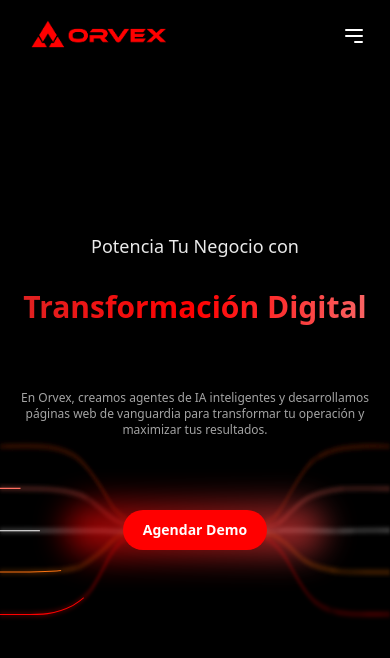
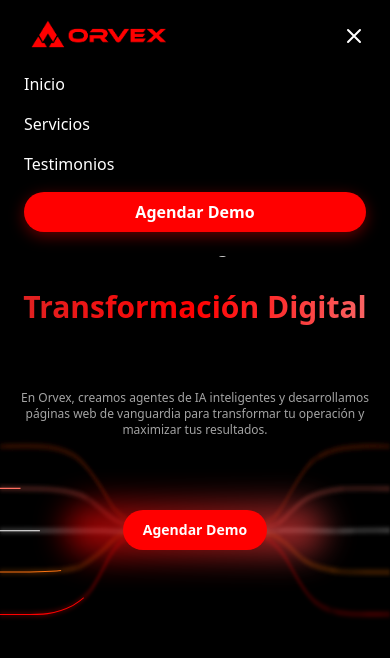
Before and after one commit to henryaf0519/jairoLanding, a React (Vite) app: page / in a window 390 px wide. Both pictures are taken after a click on the button 354 px from the left and 35 px from the top of the page. Shown: the top 658 px of the page. Built offline with nearby package versions, Linux system fonts and the light colour scheme; the HTML template or start-up script is replaced by a standard one.

Commit message:
header mobile

```diff
--- a/src/components/footer.tsx
+++ b/src/components/footer.tsx
@@ -8,16 +8,8 @@
   const [isModalOpen, setIsModalOpen] = useState(false);
   const primaryColor = "#FF0000"; // Rojo de Orvex
    const modal = (
-    <div
-      className="
-          fixed inset-0
-          z-[9999]               /* z-index superalto */
-          flex items-center justify-center
-          bg-darkBgColor bg-opacity-50
-
-        "
-    >
-      <div className="h-[800px] border border-white bg-darkBgColor rounded-3xl shadow-lg p-6 w-full max-w-md relative">
+          <div className="fixed inset-0 z-[9999] flex items-center justify-center bg-darkBgColor bg-opacity-50">
+        <div className="relative bg-darkBgColor rounded-3xl shadow-lg p-6 w-full max-w-md h-[90vh] sm:h-[90vh] overflow-auto border-2 border-white">
           {/* Botón de cerrar */}
           <button
             onClick={() => setIsModalOpen(false)}
--- a/src/components/header.tsx
+++ b/src/components/header.tsx
@@ -4,47 +4,27 @@
 
 const Header = () => {
   const [isModalOpen, setIsModalOpen] = useState(false);
+  const [isMenuOpen, setIsMenuOpen] = useState(false);  // Estado para el menú móvil
+  const toggleMenu = () => {
+    setIsMenuOpen(!isMenuOpen);  // Cambiar el estado del menú
+  };
   const primaryColor = "#FF0000"; // Rojo de Orvex
+
   const modal = (
-    <div
-      className="
-      fixed inset-0
-      z-[9999]
-      flex items-center justify-center
-      bg-darkBgColor bg-opacity-50
-      p-4
-    "
-    >
-      <div
-        className="
-        h-[550px]
-        border border-white
-        bg-darkBgColor
-        rounded-3xl
-        shadow-lg
-        w-full
-        max-w-md
-        h-full sm:h-auto
-        sm:max-h-[90vh]
-        overflow-y-auto
-        relative
-      "
-      >
-        {/* Botón de cerrar */}
+    <div className="fixed inset-0 z-[9999] flex items-center justify-center bg-darkBgColor bg-opacity-50">
+      <div className="relative bg-darkBgColor rounded-3xl shadow-lg p-6 w-full max-w-md h-[90vh] sm:h-[90vh] overflow-auto border-2 border-white">
         <button
           onClick={() => setIsModalOpen(false)}
-          className="absolute top-2 right-2 text-white hover:text-gray-400 text-2xl leading-none"
+          className="absolute top-2 right-2 text-white hover:text-gray-700 text-2xl leading-none"
         >
           &times;
         </button>
 
-        {/* Contenido del modal */}
-        <div className="p-6">
-          <SignupFormDemo />
-        </div>
+        <SignupFormDemo />
       </div>
     </div>
   );
+
   useEffect(() => {
     if (isModalOpen) {
       document.body.style.overflow = "hidden";
@@ -56,6 +36,7 @@
       document.body.style.overflow = "auto";
     };
   }, [isModalOpen]);
+
   return (
     <>
       <nav className="shadow-md py-4 px-6 flex justify-between items-center w-full z-10 sticky top-0 bg-opacity-90 backdrop-blur-sm bg-darkBgColor">
@@ -69,6 +50,7 @@
             />
           </div>
         </div>
+        {/* Menú de navegación para dispositivos grandes */}
         <div className="space-x-6 hidden md:flex">
           <a
             href="#inicio"
@@ -103,10 +85,15 @@
             Agendar Demo
           </button>
         </div>
+
         {/* Botón de menú para móviles */}
-        <button className="md:hidden text-white hover:text-gray-400">
+        <button
+          className="md:hidden text-white hover:text-gray-400"
+          onClick={toggleMenu}  // Cambia el estado del menú
+        >
+          {/* Icono de menú (hamburguesa) */}
           <svg
-            className="w-6 h-6"
+            className={`w-6 h-6 ${isMenuOpen ? "hidden" : "block"}`}  // Mostrar solo si el menú está cerrado
             fill="none"
             stroke="currentColor"
             viewBox="0 0 24 24"
@@ -119,8 +106,64 @@
               d="M4 6h16M4 12h16m-7 6h7"
             ></path>
           </svg>
+
+          {/* Icono de cerrar menú (X) */}
+          <svg
+            className={`w-6 h-6 ${isMenuOpen ? "block" : "hidden"}`}  // Mostrar solo si el menú está abierto
+            fill="none"
+            stroke="currentColor"
+            viewBox="0 0 24 24"
+            xmlns="http://www.w3.org/2000/svg"
+          >
+            <path
+              strokeLinecap="round"
+              strokeLinejoin="round"
+              strokeWidth="2"
+              d="M6 18L18 6M6 6l12 12"
+            ></path>
+          </svg>
         </button>
       </nav>
+
+      {/* Menú desplegable para móviles */}
+      {isMenuOpen && (
+         <div className="fixed left-0 w-full bg-darkBgColor z-10 md:hidden flex flex-col space-y-4 px-6 pb-6 shadow-md">
+          <a
+            href="#inicio"
+            className="hover:text-gray-400 font-medium transition-colors duration-200"
+            style={{ color: "white" }}
+          >
+            Inicio
+          </a>
+          <a
+            href="#servicios"
+            className="hover:text-gray-400 font-medium transition-colors duration-200"
+            style={{ color: "white" }}
+          >
+            Servicios
+          </a>
+          <a
+            href="#testimonios"
+            className="hover:text-gray-400 font-medium transition-colors duration-200"
+            style={{ color: "white" }}
+          >
+            Testimonios
+          </a>
+          <button
+            className="px-6 py-2 rounded-full font-semibold transition-all duration-300 ease-in-out"
+            style={{
+              backgroundColor: primaryColor,
+              color: "white",
+              boxShadow: `0 4px 15px rgba(255, 0, 0, 0.4)`,
+            }}
+            onClick={() => setIsModalOpen(true)}
+          >
+            Agendar Demo
+          </button>
+        </div>
+      )}
+
+      {/* Modal de demo */}
       {isModalOpen && ReactDOM.createPortal(modal, document.body)}
     </>
   );
```
Lines whose indentation alone changed are shown as unchanged.
